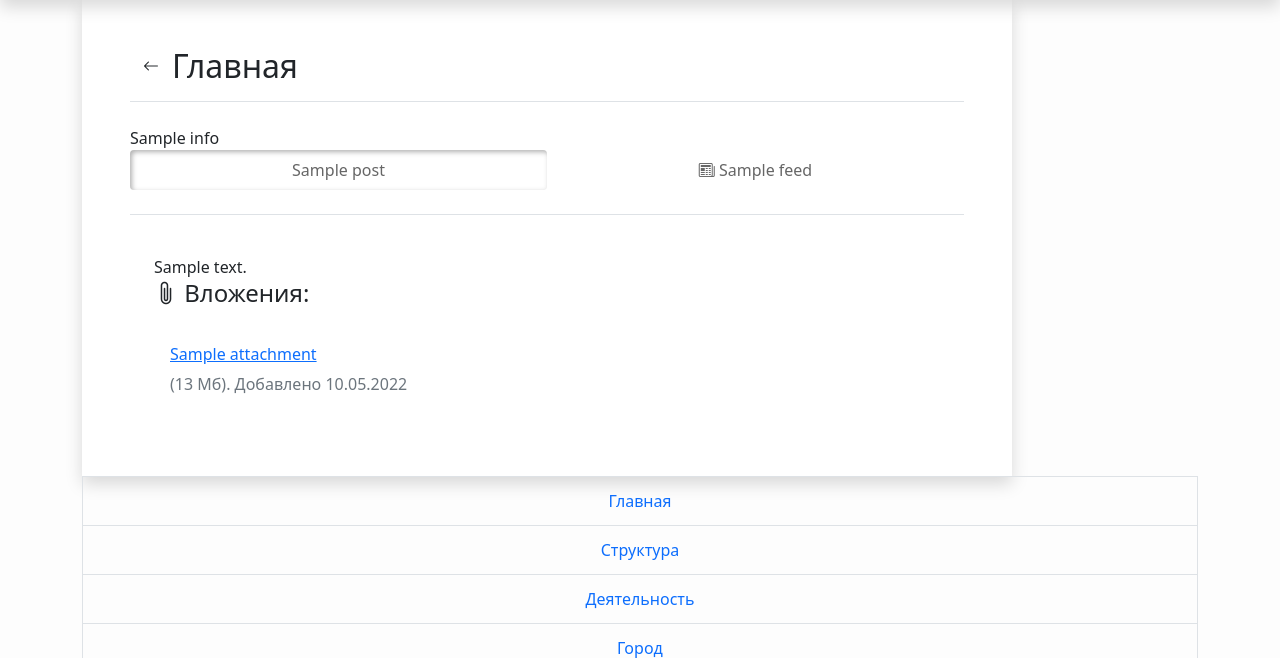
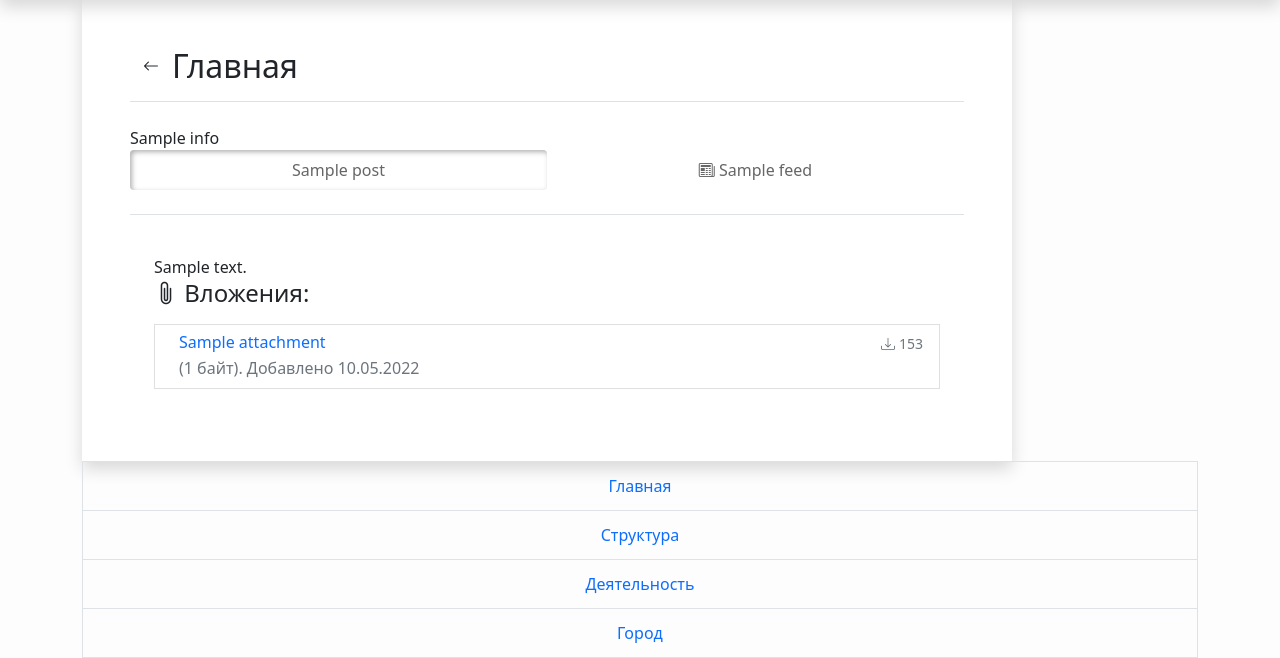
Before and after one commit to horadrim-dev/omsu, a Django app: template app/menus/templates/menus/component.html in a window 1280 px wide. Shown: the part 138-796 px from the top of the page. Run offline with Django 4.2, Linux system fonts and the light colour scheme; data comes from the database, SQL or seed files in the repository; both versions use the stored data as it was after the commit; tables that the repository leaves empty hold one stand-in row (values such as "Sample post"); the template is opened without the code that fills it: values that come from a table or form of the project are taken from there, most other values are stand-ins (such as "Sample title", 1, 10 or a date in 2020); some libraries are stand-ins or nearby versions.

Commit message:
upped attachments appearance

```diff
--- a/app/content/templates/content/post.html
+++ b/app/content/templates/content/post.html
@@ -2,15 +2,24 @@
 <div class="clearfix"></div>
 {% if single_post.attachments %}
 <div class="attachments">
-        <h4><i class="bi bi-paperclip"></i> Вложения:</h4>
+    <h4 class="mb-3"><i class="bi bi-paperclip"></i> Вложения:</h4>
     <ul class="list-group list-group-flush">
         {% for attachment in single_post.attachments %}
-            <li class="list-group-item">
-                <i class="bi bi-filetype-{{attachment.extension}} fs-2"></i>
-                <a href="{{attachment.attached_file}}">{{attachment.name}}</a>
-                <br>
-                <small class="text-muted fs-6">(13 Мб). Добавлено 10.05.2022</small>
+        <a class="fs-6 text-decoration-none" href="{{attachment.attached_file}}">
+            <li class="list-group-item list-group-item-action d-flex align-items-center">
+                <i class="bi bi-filetype-{{attachment.extension}} fs-1 me-2"></i>
+                <div class="d-flex w-100 flex-column justify-content-between">
+                    <h6 class="mb-1 text-primary">
+                        {{attachment.name}}
+                    </h6>
+                <div class="d-flex">
+                    <small class="text-muted fs-6">({{attachment.attached_file.size|filesizeformat}}). Добавлено
+                        10.05.2022</small>
+                </div>
+                </div>
+                    <small class="text-muted d-flex align-self-start"><i class="bi bi-download me-1"></i>153</small>
             </li>
+        </a>
         {% endfor %}
     </ul>
 </div>
```
Also changed, not shown: app/db.sqlite3, 2 other files. Lines whose indentation alone changed are shown as unchanged.
